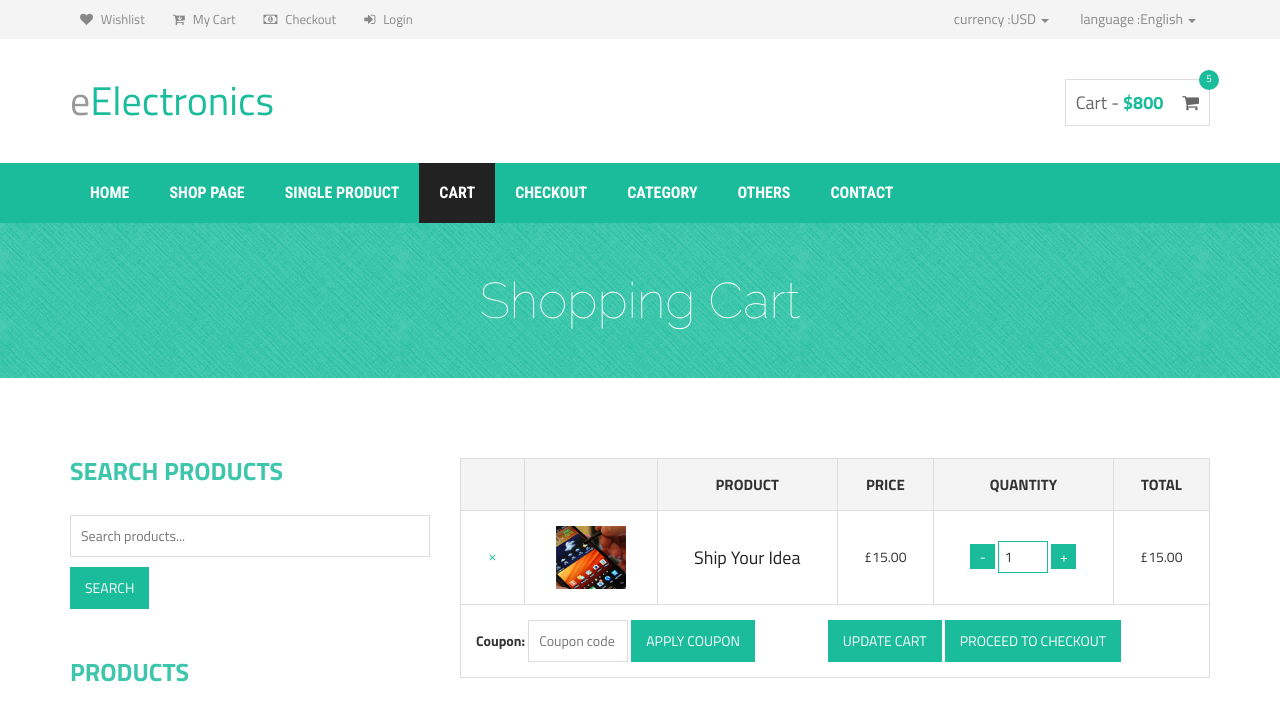
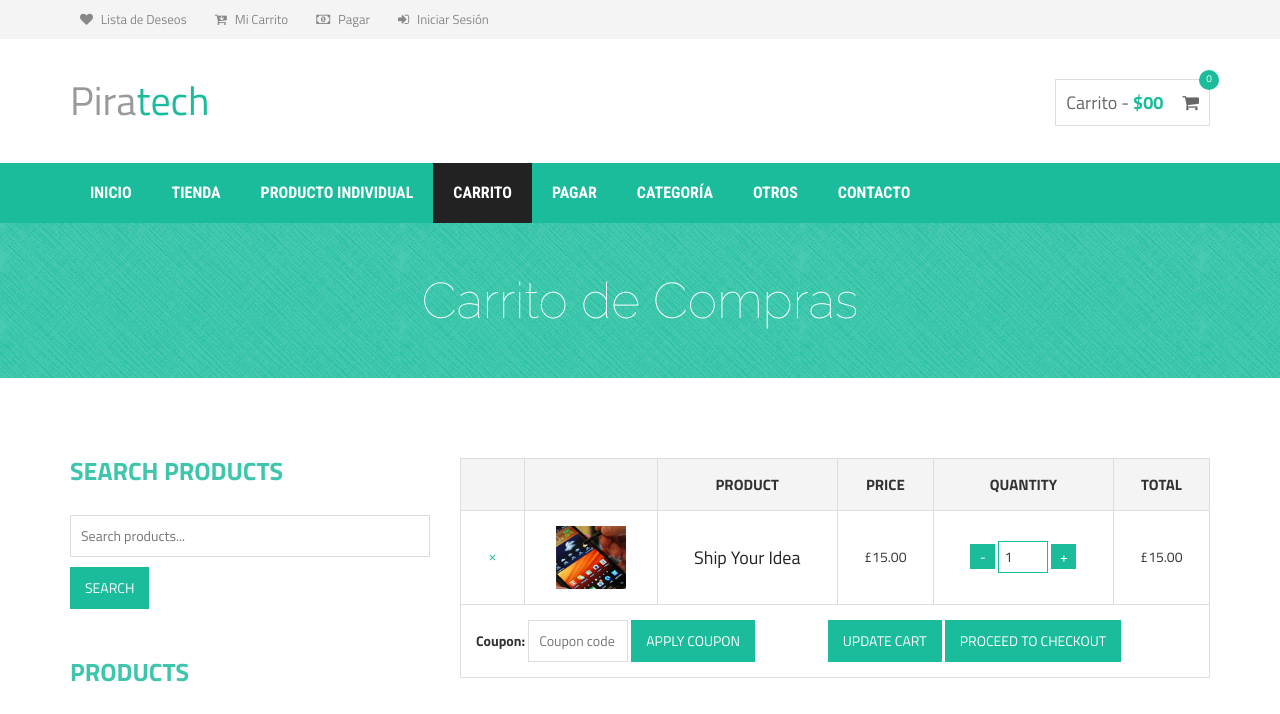
Before and after one commit to Patrocl023/piratech-01-version, a plain HTML site: page cart.html in a window 1280 px wide. Shown: the top 714 px of the page. Drawn offline with nearby package versions, Linux system fonts and the light colour scheme; files whose address does not match are found by name.

Commit message:
cart-header-traduccion

```diff
--- a/cart.html
+++ b/cart.html
@@ -37,38 +37,16 @@
                 <div class="col-md-8">
                     <div class="user-menu">
                         <ul>
-                            <li class="hidden"><a href="#"><i class="fa fa-user"></i> My Account</a></li><!-- Solo se muestra cuando se está logeado -->
-                            <li><a href="#"><i class="fa fa-heart"></i> Wishlist</a></li>
-                            <li><a href="cart.html"><i class="fa fa-cart-arrow-down"></i> My Cart</a></li>
-                            <li><a href="checkout.html"><i class="fa fa-money"></i> Checkout</a></li>
-                            <li><a href="#"><i class="fa fa-sign-in"></i> Login</a></li>
-                            <li class="hidden"><a href="#"><i class="fa fa-power-off"></i> Logout</a></li><!--Solo se muestra cuando están logeados -->
+                            <li class="hidden"><a href="#"><i class="fa fa-user"></i> Mi Cuenta</a></li><!-- Solo se muestra cuando se está logeado -->
+                            <li><a href="#"><i class="fa fa-heart"></i> Lista de Deseos</a></li>
+                            <li><a href="cart.html"><i class="fa fa-cart-arrow-down"></i> Mi Carrito</a></li>
+                            <li><a href="checkout.html"><i class="fa fa-money"></i> Pagar</a></li>
+                            <li><a href="#"><i class="fa fa-sign-in"></i> Iniciar Sesión</a></li>
+                            <li class="hidden"><a href="#"><i class="fa fa-power-off"></i> Cerrar Sesión</a></li><!-- Solo se muestra cuando están logeados -->
                         </ul>
                     </div>
                 </div>
 
-                <div class="col-md-4">
-                    <div class="header-right">
-                        <ul class="list-unstyled list-inline">
-                            <li class="dropdown dropdown-small">
-                                <a data-toggle="dropdown" data-hover="dropdown" class="dropdown-toggle" href="#"><span class="key">currency :</span><span class="value">USD </span><b class="caret"></b></a>
-                                <ul class="dropdown-menu">
-                                    <li><a href="#">USD</a></li>
-                                    <li><a href="#">INR</a></li>
-                                    <li><a href="#">GBP</a></li>
-                                </ul>
-                            </li>
-
-                            <li class="dropdown dropdown-small">
-                                <a data-toggle="dropdown" data-hover="dropdown" class="dropdown-toggle" href="#"><span class="key">language :</span><span class="value">English </span><b class="caret"></b></a>
-                                <ul class="dropdown-menu">
-                                    <li><a href="#">Español</a></li>
-                                    <li><a href="#">English</a></li>
-                                </ul>
-                            </li>
-                        </ul>
-                    </div>
-                </div>
             </div>
         </div>
     </div> <!-- End header area -->
@@ -78,13 +56,13 @@
             <div class="row">
                 <div class="col-sm-6">
                     <div class="logo">
-                        <h1><a href="index.html">e<span>Electronics</span></a></h1>
+                        <h1><a href="index.html">Pira<span>tech</span></a></h1>
                     </div>
                 </div>
 
                 <div class="col-sm-6">
                     <div class="shopping-item">
-                        <a href="cart.html">Cart - <span class="cart-amunt">$800</span> <i class="fa fa-shopping-cart"></i> <span class="product-count">5</span></a>
+                        <a href="cart.html">Carrito - <span class="cart-amunt">$00</span> <i class="fa fa-shopping-cart"></i> <span class="product-count">0</span></a>
                     </div>
                 </div>
             </div>
@@ -96,7 +74,7 @@
             <div class="row">
                 <div class="navbar-header">
                     <button type="button" class="navbar-toggle" data-toggle="collapse" data-target=".navbar-collapse">
-                        <span class="sr-only">Toggle navigation</span>
+                        <span class="sr-only">Alternar Navegacion</span>
                         <span class="icon-bar"></span>
                         <span class="icon-bar"></span>
                         <span class="icon-bar"></span>
@@ -104,14 +82,14 @@
                 </div>
                 <div class="navbar-collapse collapse">
                     <ul class="nav navbar-nav">
-                        <li><a href="index.html">Home</a></li>
-                        <li><a href="shop.html">Shop page</a></li>
-                        <li><a href="single-product.html">Single product</a></li>
-                        <li class="active"><a href="cart.html">Cart</a></li>
-                        <li><a href="checkout.html">Checkout</a></li>
-                        <li><a href="#">Category</a></li>
-                        <li><a href="#">Others</a></li>
-                        <li><a href="#">Contact</a></li>
+                        <li><a href="index.html">Inicio</a></li>
+                        <li><a href="shop.html">Tienda</a></li>
+                        <li><a href="single-product.html">Producto Individual</a></li>
+                        <li class="active"><a href="cart.html">Carrito</a></li>
+                        <li><a href="checkout.html">Pagar</a></li>
+                        <li><a href="#">Categoría</a></li>
+                        <li><a href="#">Otros</a></li>
+                        <li><a href="#">Contacto</a></li>
                     </ul>
                 </div>
             </div>
@@ -123,7 +101,7 @@
             <div class="row">
                 <div class="col-md-12">
                     <div class="product-bit-title text-center">
-                        <h2>Shopping Cart</h2>
+                        <h2>Carrito de Compras</h2>
                     </div>
                 </div>
             </div>
```
